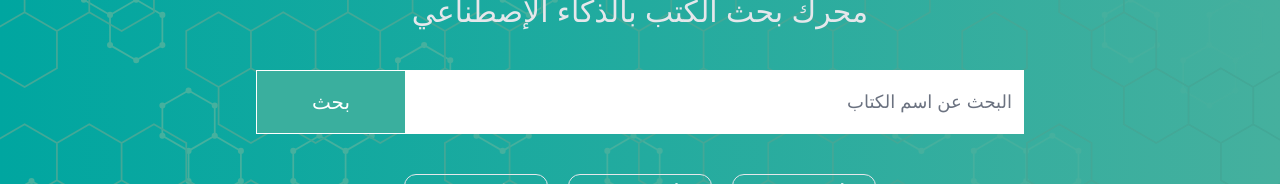
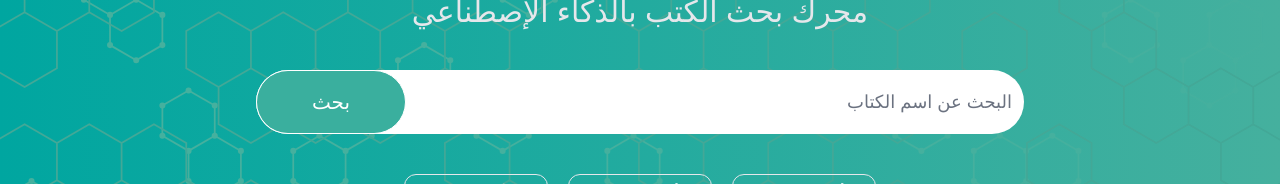
Before and after one commit to Ibra7emels3id/Book-Store, a Next.js app: page / in a window 1280 px wide. Shown: the part 262-446 px from the top of the page. Built offline with nearby package versions, Linux system fonts and the light colour scheme; no server answers; the database is empty.

Commit message:
first commit

```diff
--- a/src/app/components/Hero.jsx
+++ b/src/app/components/Hero.jsx
@@ -14,15 +14,15 @@ const Hero = () => {
                             محرك بحث الكتب بالذكاء الإصطناعي
                         </p>
                     </div>
-                    <div className="flex justify-center items-center w-[95%] md:w-[90%] lg:w-[60%] relative h-16">
+                    <div className="flex justify-center md:gap-2 items-center w-[95%] md:w-[90%] lg:w-[60%] relative h-16">
                         <input
-                            className="w-full outline-none border-none focus:outline-none h-full focus:ring-0  text-lg text-greenbg"
+                            className="w-full outline-none border-none px-3 focus:outline-none h-full focus:ring-0  text-lg text-greenbg rounded-full"
                             placeholder='البحث عن اسم الكتاب'
                             type="search"
                             name="name"
                             id="name"
                         />
-                        <button className=" md:absolute relative md:left-0 border text-white text-xl  border-white bg-greenbg w-[150px] h-full">
+                        <button className="absolute  left-0 border text-white text-xl border-white bg-greenbg w-[110px] md:w-[150px] h-full rounded-full">
                             بحث
                         </button>
                     </div>
```
